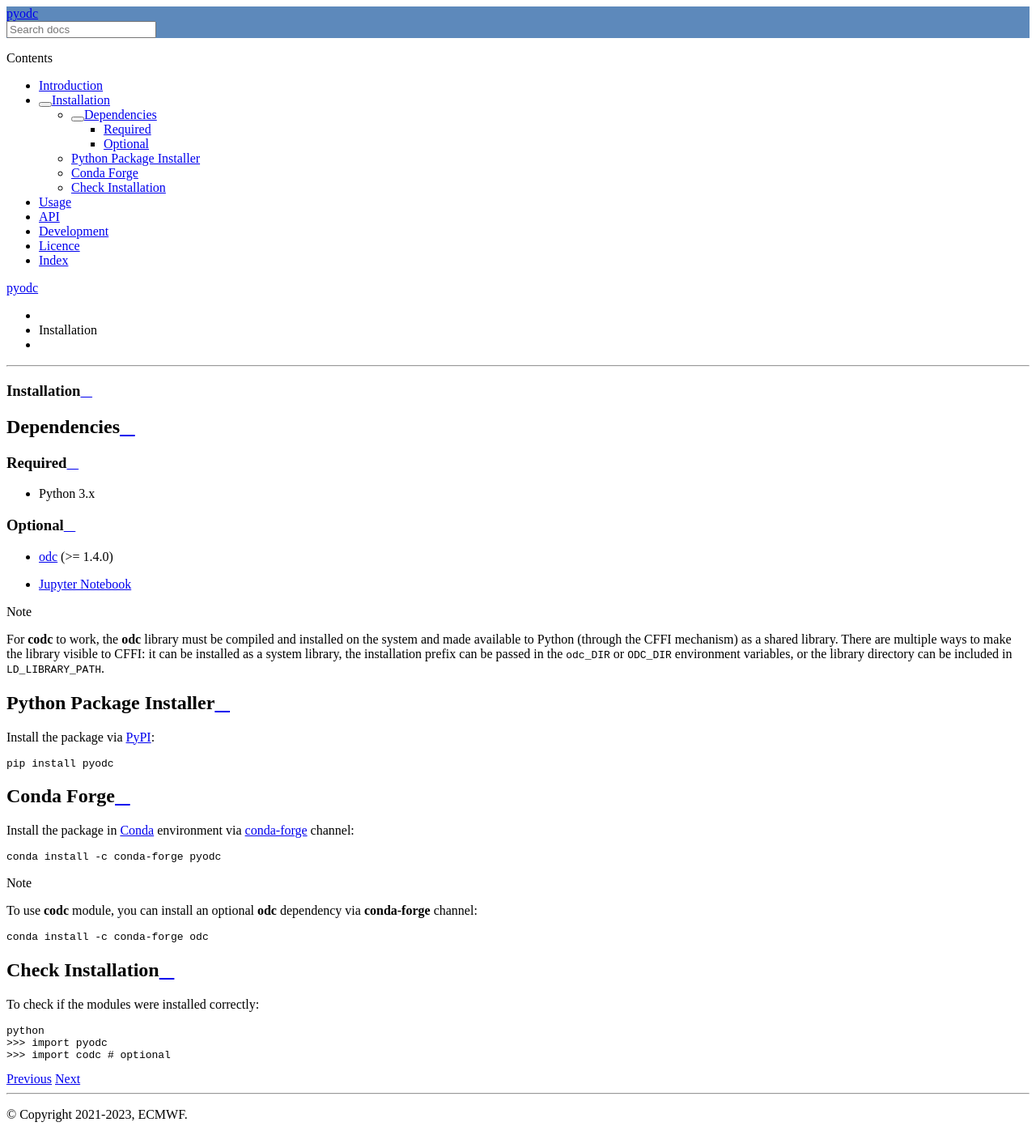
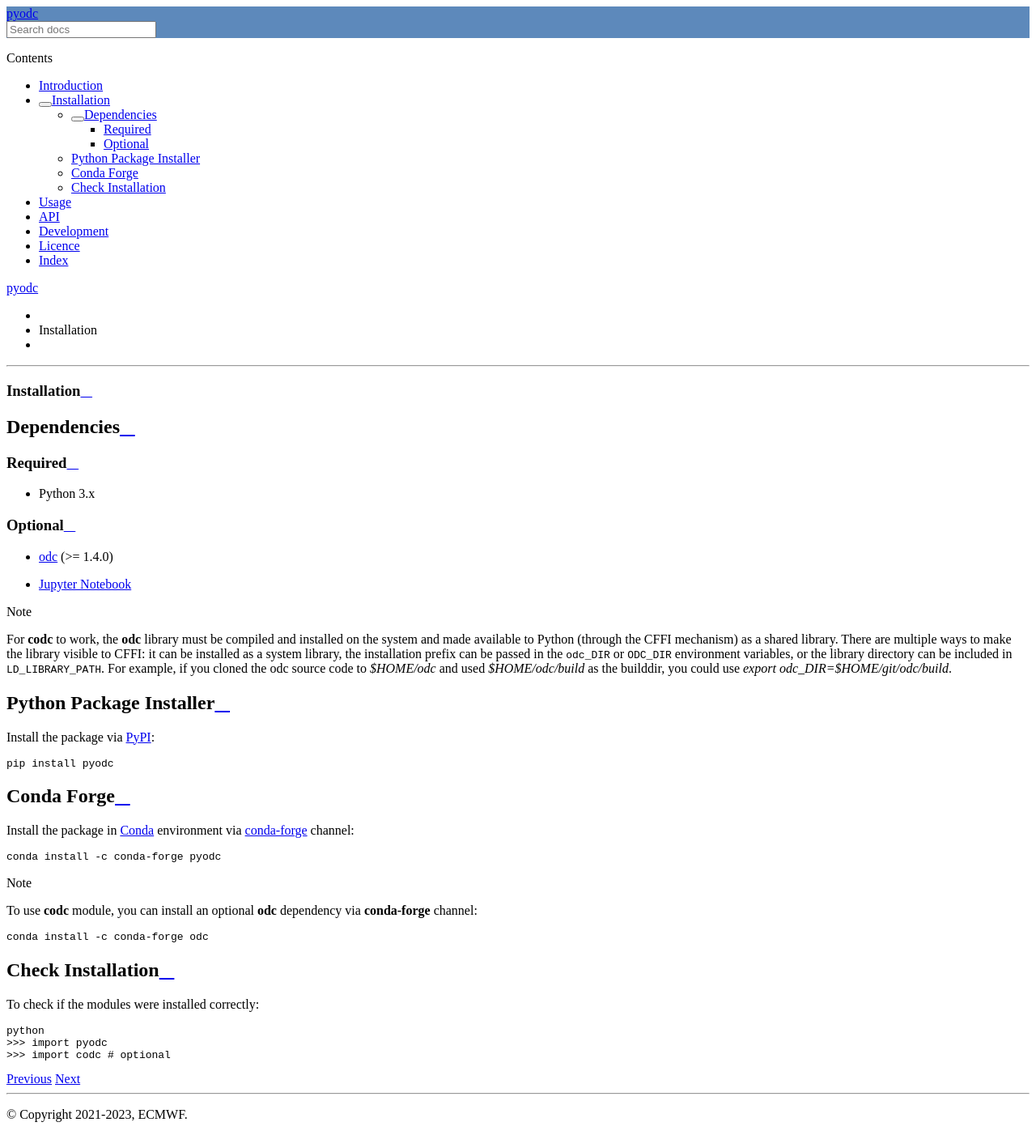
Before and after one commit to ecmwf/pyodc, a Sphinx documentation site: the page built from docs/content/installation.rst, in a window 1280 px wide. Shown: the whole page at 81% size. Built offline with Sphinx 7.4.7 and the Read the Docs theme 2.0.0, drawn with Linux system fonts in a browser that asks for light colours.

Commit message:
Give explicit example for how to specify odc library location

```diff
--- a/docs/content/installation.rst
+++ b/docs/content/installation.rst
@@ -25,7 +25,7 @@ Optional
 
 .. note::
 
-   For **codc** to work, the **odc** library must be compiled and installed on the system and made available to Python (through the CFFI mechanism) as a shared library. There are multiple ways to make the library visible to CFFI: it can be installed as a system library, the installation prefix can be passed in the ``odc_DIR`` or ``ODC_DIR`` environment variables, or the library directory can be included in ``LD_LIBRARY_PATH``.
+   For **codc** to work, the **odc** library must be compiled and installed on the system and made available to Python (through the CFFI mechanism) as a shared library. There are multiple ways to make the library visible to CFFI: it can be installed as a system library, the installation prefix can be passed in the ``odc_DIR`` or ``ODC_DIR`` environment variables, or the library directory can be included in ``LD_LIBRARY_PATH``. For example, if you cloned the odc source code to `$HOME/odc` and used `$HOME/odc/build` as the builddir, you could use `export odc_DIR=$HOME/git/odc/build`.
 
 
 .. _`odc`: https://github.com/ecmwf/odc
```
